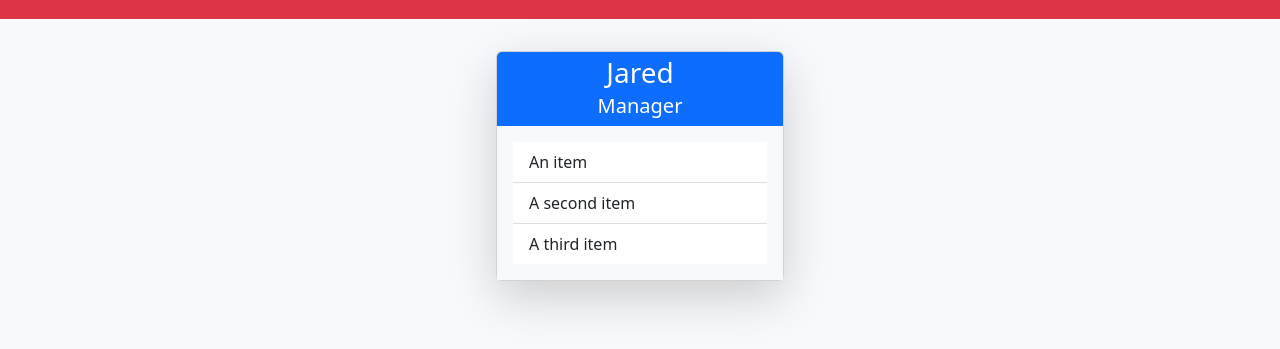
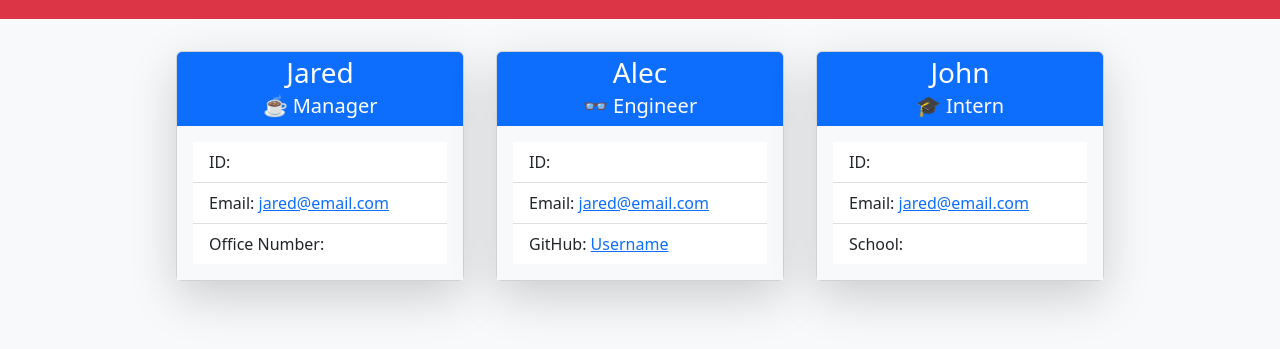
Before and after one commit to daman29/Team-Profile-Generator, a website: page src/index.html in a window 1280 px wide. Shown: the part 69-418 px from the top of the page. Drawn offline with nearby package versions, Linux system fonts and the light colour scheme.

Commit message:
added cards to source code for all 3 roles

```diff
--- a/src/index.html
+++ b/src/index.html
@@ -18,22 +18,58 @@
       </header>
 
       <main class="container-lg d-flex justify-content-center py-3 flex-wrap">
+
         <div class="card shadow-lg rounded m-3" style="width: 18rem">
           <div
             class="container-fluid card-img-top d-flex flex-column justify-content-center align-items-center bg-primary"
           >
             <h3 class="card-title text-white pt-1">Jared</h3>
-            <h5 class="card-subtitle text-white pb-2">Manager</h5>
+            <h5 class="card-subtitle text-white pb-2">☕ Manager</h5>
           </div>
 
           <div class="card-body bg-light">
             <ul class="list-group list-group-flush">
-              <li class="list-group-item">An item</li>
-              <li class="list-group-item">A second item</li>
-              <li class="list-group-item">A third item</li>
+              <li class="list-group-item">ID: </li>
+              <li class="list-group-item">Email: <a href="mailto:jared@email.com" target="_blank">jared@email.com</a></li>
+              <li class="list-group-item">Office Number: </li>
             </ul>
           </div>
         </div>
+
+        <div class="card shadow-lg rounded m-3" style="width: 18rem">
+          <div
+            class="container-fluid card-img-top d-flex flex-column justify-content-center align-items-center bg-primary"
+          >
+            <h3 class="card-title text-white pt-1">Alec</h3>
+            <h5 class="card-subtitle text-white pb-2">👓 Engineer</h5>
+          </div>
+
+          <div class="card-body bg-light">
+            <ul class="list-group list-group-flush">
+              <li class="list-group-item">ID: </li>
+              <li class="list-group-item">Email: <a href="mailto:jared@email.com" target="_blank">jared@email.com</a></li>
+              <li class="list-group-item">GitHub: <a href="https://github.com/username" target="_blank">Username</a></li>
+            </ul>
+          </div>
+        </div>
+
+        <div class="card shadow-lg rounded m-3" style="width: 18rem">
+          <div
+            class="container-fluid card-img-top d-flex flex-column justify-content-center align-items-center bg-primary"
+          >
+            <h3 class="card-title text-white pt-1">John</h3>
+            <h5 class="card-subtitle text-white pb-2">🎓 Intern</h5>
+          </div>
+
+          <div class="card-body bg-light">
+            <ul class="list-group list-group-flush">
+              <li class="list-group-item">ID: </li>
+              <li class="list-group-item">Email: <a href="mailto:jared@email.com" target="_blank">jared@email.com</a></li>
+              <li class="list-group-item">School: </li>
+            </ul>
+          </div>
+        </div>
+
       </main>
     </div>
     <script
```
